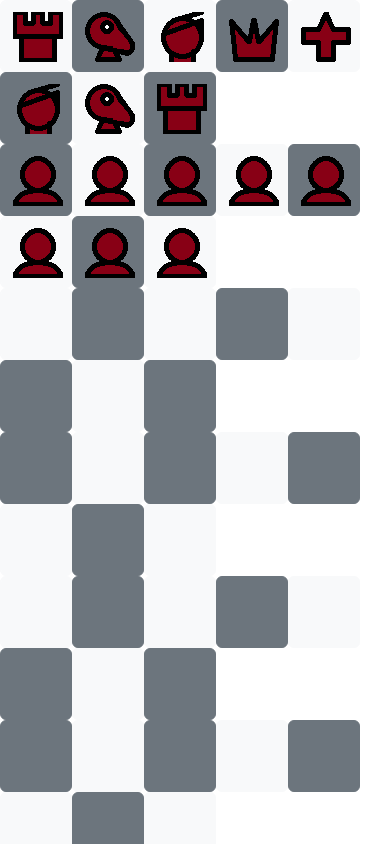
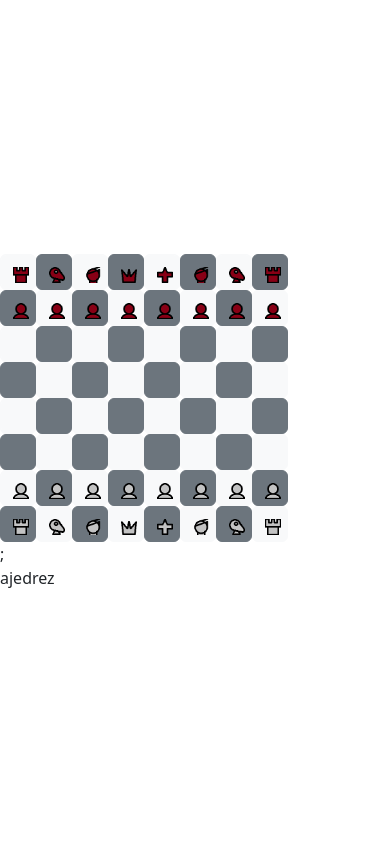
Before and after one commit to djauguust/ChessByAugust, a React (Vite) app: page / in a window 390 px wide. Shown: the top 844 px of the page. Built offline with nearby package versions, Linux system fonts and the light colour scheme.

Commit message:
agregado responsive provisorio

```diff
--- a/index.html
+++ b/index.html
@@ -2,9 +2,9 @@
 <html lang="en">
   <head>
     <meta charset="UTF-8" />
-    <link rel="icon" type="image/svg+xml" href="/vite.svg" />
+    <link rel="icon" type="image/svg+xml" href="/images/black/N.png" />
     <meta name="viewport" content="width=device-width, initial-scale=1.0" />
-    <title>Vite + React</title>
+    <title>Ajedrez By August</title>
     <link
       href="https://cdn.jsdelivr.net/npm/bootstrap@5.3.2/dist/css/bootstrap.min.css"
       rel="stylesheet"
--- a/src/Board.jsx
+++ b/src/Board.jsx
@@ -1,88 +1,88 @@
 import React from "react";
 import { Box } from "./Box.jsx";
 
-export const Board = ({ scene = null }) => {
+export const Board = ({ scene = null, responsive }) => {
   return (
     <>
       <div>
-        <Box position={[0, 0]} value={scene[0][0]} />
-        <Box position={[0, 1]} value={scene[0][1]} />
-        <Box position={[0, 2]} value={scene[0][2]} />
-        <Box position={[0, 3]} value={scene[0][3]} />
-        <Box position={[0, 4]} value={scene[0][4]} />
-        <Box position={[0, 5]} value={scene[0][5]} />
-        <Box position={[0, 6]} value={scene[0][6]} />
-        <Box position={[0, 7]} value={scene[0][7]} />
+        <Box position={[0, 0]} value={scene[0][0]} responsive={responsive} />
+        <Box position={[0, 1]} value={scene[0][1]} responsive={responsive} />
+        <Box position={[0, 2]} value={scene[0][2]} responsive={responsive} />
+        <Box position={[0, 3]} value={scene[0][3]} responsive={responsive} />
+        <Box position={[0, 4]} value={scene[0][4]} responsive={responsive} />
+        <Box position={[0, 5]} value={scene[0][5]} responsive={responsive} />
+        <Box position={[0, 6]} value={scene[0][6]} responsive={responsive} />
+        <Box position={[0, 7]} value={scene[0][7]} responsive={responsive} />
       </div>
       <div>
-        <Box position={[1, 0]} value={scene[1][0]} />
-        <Box position={[1, 1]} value={scene[1][1]} />
-        <Box position={[1, 2]} value={scene[1][2]} />
-        <Box position={[1, 3]} value={scene[1][3]} />
-        <Box position={[1, 4]} value={scene[1][4]} />
-        <Box position={[1, 5]} value={scene[1][5]} />
-        <Box position={[1, 6]} value={scene[1][6]} />
-        <Box position={[1, 7]} value={scene[1][7]} />
+        <Box position={[1, 0]} value={scene[1][0]} responsive={responsive} />
+        <Box position={[1, 1]} value={scene[1][1]} responsive={responsive} />
+        <Box position={[1, 2]} value={scene[1][2]} responsive={responsive} />
+        <Box position={[1, 3]} value={scene[1][3]} responsive={responsive} />
+        <Box position={[1, 4]} value={scene[1][4]} responsive={responsive} />
+        <Box position={[1, 5]} value={scene[1][5]} responsive={responsive} />
+        <Box position={[1, 6]} value={scene[1][6]} responsive={responsive} />
+        <Box position={[1, 7]} value={scene[1][7]} responsive={responsive} />
       </div>
       <div>
-        <Box position={[2, 0]} value={scene[2][0]} />
-        <Box position={[2, 1]} value={scene[2][1]} />
-        <Box position={[2, 2]} value={scene[2][2]} />
-        <Box position={[2, 3]} value={scene[2][3]} />
-        <Box position={[2, 4]} value={scene[2][4]} />
-        <Box position={[2, 5]} value={scene[2][5]} />
-        <Box position={[2, 6]} value={scene[2][6]} />
-        <Box position={[2, 7]} value={scene[2][7]} />
+        <Box position={[2, 0]} value={scene[2][0]} responsive={responsive} />
+        <Box position={[2, 1]} value={scene[2][1]} responsive={responsive} />
+        <Box position={[2, 2]} value={scene[2][2]} responsive={responsive} />
+        <Box position={[2, 3]} value={scene[2][3]} responsive={responsive} />
+        <Box position={[2, 4]} value={scene[2][4]} responsive={responsive} />
+        <Box position={[2, 5]} value={scene[2][5]} responsive={responsive} />
+        <Box position={[2, 6]} value={scene[2][6]} responsive={responsive} />
+        <Box position={[2, 7]} value={scene[2][7]} responsive={responsive} />
       </div>
       <div>
-        <Box position={[3, 0]} value={scene[3][0]} />
-        <Box position={[3, 1]} value={scene[3][1]} />
-        <Box position={[3, 2]} value={scene[3][2]} />
-        <Box position={[3, 3]} value={scene[3][3]} />
-        <Box position={[3, 4]} value={scene[3][4]} />
-        <Box position={[3, 5]} value={scene[3][5]} />
-        <Box position={[3, 6]} value={scene[3][6]} />
-        <Box position={[3, 7]} value={scene[3][7]} />
+        <Box position={[3, 0]} value={scene[3][0]} responsive={responsive} />
+        <Box position={[3, 1]} value={scene[3][1]} responsive={responsive} />
+        <Box position={[3, 2]} value={scene[3][2]} responsive={responsive} />
+        <Box position={[3, 3]} value={scene[3][3]} responsive={responsive} />
+        <Box position={[3, 4]} value={scene[3][4]} responsive={responsive} />
+        <Box position={[3, 5]} value={scene[3][5]} responsive={responsive} />
+        <Box position={[3, 6]} value={scene[3][6]} responsive={responsive} />
+        <Box position={[3, 7]} value={scene[3][7]} responsive={responsive} />
       </div>
       <div>
-        <Box position={[4, 0]} value={scene[4][0]} />
-        <Box position={[4, 1]} value={scene[4][1]} />
-        <Box position={[4, 2]} value={scene[4][2]} />
-        <Box position={[4, 3]} value={scene[4][3]} />
-        <Box position={[4, 4]} value={scene[4][4]} />
-        <Box position={[4, 5]} value={scene[4][5]} />
-        <Box position={[4, 6]} value={scene[4][6]} />
-        <Box position={[4, 7]} value={scene[4][7]} />
+        <Box position={[4, 0]} value={scene[4][0]} responsive={responsive} />
+        <Box position={[4, 1]} value={scene[4][1]} responsive={responsive} />
+        <Box position={[4, 2]} value={scene[4][2]} responsive={responsive} />
+        <Box position={[4, 3]} value={scene[4][3]} responsive={responsive} />
+        <Box position={[4, 4]} value={scene[4][4]} responsive={responsive} />
+        <Box position={[4, 5]} value={scene[4][5]} responsive={responsive} />
+        <Box position={[4, 6]} value={scene[4][6]} responsive={responsive} />
+        <Box position={[4, 7]} value={scene[4][7]} responsive={responsive} />
       </div>
       <div>
-        <Box position={[5, 0]} value={scene[5][0]} />
-        <Box position={[5, 1]} value={scene[5][1]} />
-        <Box position={[5, 2]} value={scene[5][2]} />
-        <Box position={[5, 3]} value={scene[5][3]} />
-        <Box position={[5, 4]} value={scene[5][4]} />
-        <Box position={[5, 5]} value={scene[5][5]} />
-        <Box position={[5, 6]} value={scene[5][6]} />
-        <Box position={[5, 7]} value={scene[5][7]} />
+        <Box position={[5, 0]} value={scene[5][0]} responsive={responsive} />
+        <Box position={[5, 1]} value={scene[5][1]} responsive={responsive} />
+        <Box position={[5, 2]} value={scene[5][2]} responsive={responsive} />
+        <Box position={[5, 3]} value={scene[5][3]} responsive={responsive} />
+        <Box position={[5, 4]} value={scene[5][4]} responsive={responsive} />
+        <Box position={[5, 5]} value={scene[5][5]} responsive={responsive} />
+        <Box position={[5, 6]} value={scene[5][6]} responsive={responsive} />
+        <Box position={[5, 7]} value={scene[5][7]} responsive={responsive} />
       </div>
       <div>
-        <Box position={[6, 0]} value={scene[6][0]} />
-        <Box position={[6, 1]} value={scene[6][1]} />
-        <Box position={[6, 2]} value={scene[6][2]} />
-        <Box position={[6, 3]} value={scene[6][3]} />
-        <Box position={[6, 4]} value={scene[6][4]} />
-        <Box position={[6, 5]} value={scene[6][5]} />
-        <Box position={[6, 6]} value={scene[6][6]} />
-        <Box position={[6, 7]} value={scene[6][7]} />
+        <Box position={[6, 0]} value={scene[6][0]} responsive={responsive} />
+        <Box position={[6, 1]} value={scene[6][1]} responsive={responsive} />
+        <Box position={[6, 2]} value={scene[6][2]} responsive={responsive} />
+        <Box position={[6, 3]} value={scene[6][3]} responsive={responsive} />
+        <Box position={[6, 4]} value={scene[6][4]} responsive={responsive} />
+        <Box position={[6, 5]} value={scene[6][5]} responsive={responsive} />
+        <Box position={[6, 6]} value={scene[6][6]} responsive={responsive} />
+        <Box position={[6, 7]} value={scene[6][7]} responsive={responsive} />
       </div>
       <div>
-        <Box position={[7, 0]} value={scene[7][0]} />
-        <Box position={[7, 1]} value={scene[7][1]} />
-        <Box position={[7, 2]} value={scene[7][2]} />
-        <Box position={[7, 3]} value={scene[7][3]} />
-        <Box position={[7, 4]} value={scene[7][4]} />
-        <Box position={[7, 5]} value={scene[7][5]} />
-        <Box position={[7, 6]} value={scene[7][6]} />
-        <Box position={[7, 7]} value={scene[7][7]} />
+        <Box position={[7, 0]} value={scene[7][0]} responsive={responsive} />
+        <Box position={[7, 1]} value={scene[7][1]} responsive={responsive} />
+        <Box position={[7, 2]} value={scene[7][2]} responsive={responsive} />
+        <Box position={[7, 3]} value={scene[7][3]} responsive={responsive} />
+        <Box position={[7, 4]} value={scene[7][4]} responsive={responsive} />
+        <Box position={[7, 5]} value={scene[7][5]} responsive={responsive} />
+        <Box position={[7, 6]} value={scene[7][6]} responsive={responsive} />
+        <Box position={[7, 7]} value={scene[7][7]} responsive={responsive} />
       </div>
     </>
   );
--- a/src/Box.jsx
+++ b/src/Box.jsx
@@ -4,10 +4,9 @@ import { changeScene } from "./functions/changeScene";
 import { getPossibleMoviments } from "./functions/getPossibleMoviments";
 import { Col, Modal, Row } from "react-bootstrap";
 import { getAllowedMoviments } from "./functions/getAllowedMoviments";
-import { getKingPositionByColor } from "./functions/getKingPositionByColor";
 import { boxIsAttacked } from "./functions/boxIsAttacked";
 
-export const Box = ({ position, value }) => {
+export const Box = ({ position, value, responsive }) => {
   const url = "../../images";
   let c = (position[0] + position[1] + 1) % 2;
   const {
@@ -266,12 +265,22 @@ export const Box = ({ position, value }) => {
     setpossibleMoviments(null);
   }
 
+  function sizeGame() {
+    let aux = { box: null, piece: null };
+    if (responsive == "sm") {
+      aux = { box: 36, piece: 16 };
+    } else {
+      aux = { box: 72, piece: 50 };
+    }
+    return aux;
+  }
+
   return (
     <>
       <button
         type="button"
-        className={boxClassName()}
-        style={{ height: 72, width: 72 }}
+        className={`${boxClassName()}`}
+        style={{ height: sizeGame().box, width: sizeGame().box }}
         onClick={() => handleClick()}
       >
         {!isEmpty() && (
@@ -279,14 +288,19 @@ export const Box = ({ position, value }) => {
             <img
               src={urlImagen(value)}
               alt=""
-              width="50"
-              height="50"
-              className="d-inline-block align-text-top"
+              width={sizeGame().piece}
+              height={sizeGame().piece}
+              className="d-inline-block align-text"
             />
           </a>
         )}
         {isAllowed() && isEmpty() && (
-          <div className="spinner-grow text-warning" role="status"></div>
+          <div
+            className={`spinner-grow ${
+              responsive == "sm" ? "spinner-grow-sm" : ""
+            } text-warning`}
+            role="status"
+          ></div>
         )}
       </button>
       {/* <!-- Modal --> */}
--- a/src/Game.jsx
+++ b/src/Game.jsx
@@ -34,7 +34,12 @@ export const Game = () => {
 
   return (
     <DataContext.Provider value={dataMain}>
-      <Board scene={sceneGame} />;
+      <div className="d-none d-md-block">
+        <Board scene={sceneGame} responsive="xl" />;
+      </div>
+      <div className="d-block d-md-none">
+        <Board scene={sceneGame} responsive="sm" />;
+      </div>
     </DataContext.Provider>
   );
 };
```
